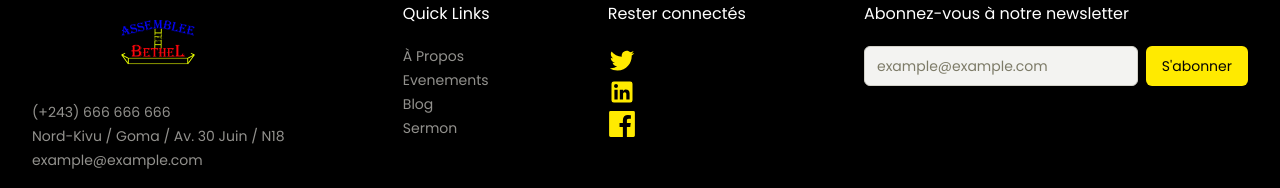
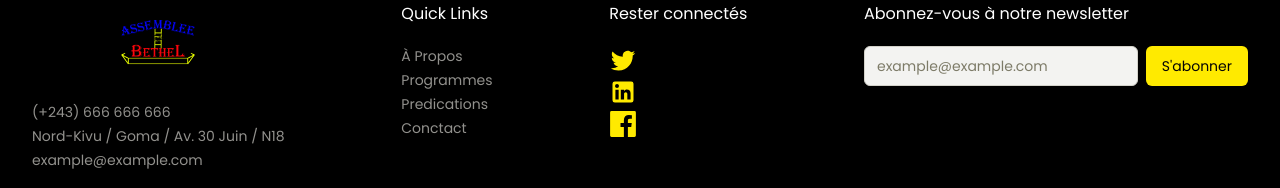
Before and after one commit to Dieumerci-M2/assemblee, a Next.js app: page /a_propos in a window 1280 px wide. Shown: the part 4775-4963 px from the top of the page. Built offline with nearby package versions, Linux system fonts and the light colour scheme; a web font is replaced by a local one.

Commit message:
refactor : add link to all home buttons

```diff
--- a/app/page.tsx
+++ b/app/page.tsx
@@ -6,6 +6,7 @@ import AboutUsCard from "@/components/homepage/qui_sommes_nous/card";
 import { Button } from "@/components/ui/button";
 import { homePageContent } from "@/data/homePage";
 import Image from "next/image";
+import Link from "next/link";
 
 export default function Home() {
   const {
@@ -55,13 +56,14 @@ export default function Home() {
                     className={`w-64 ${
                       index == 1 && " relative top-20 w-72 h-80"
                     } overflow-hidden relative rounded-2xl h-72`}
-                  >
-                    <Image
+                  ><Link href="/predications">
+                      <Image
                       fill
                       style={{ objectFit: "cover" }}
                       alt="serviteur"
                       src={item.img}
                     />
+                  </Link>
                   </div>
                 ))}
               </div>
--- a/components/homepage/heroSection.tsx
+++ b/components/homepage/heroSection.tsx
@@ -3,6 +3,7 @@ import Image from "next/image";
 import { homePageContent } from "@/data/homePage";
 import { Button } from "../ui/button";
 import {Diplomata_SC} from "next/font/google"
+import Link from 'next/link'
 
 const diploma = Diplomata_SC({
     subsets :['latin'],
@@ -25,7 +26,7 @@ function HeroSection() {
         />
         <div className=" absolute w-full h-full flex items-center justify-center gap-8 flex-col">
           <h3 className={  ` ${diploma.className} text-white text-3xl font-bold uppercase`}>{homePageContent.heroSection.text}</h3>
-          <Button size="lg" className="">{homePageContent.heroSection.buttonText}</Button>
+          <Button size="lg" className=""><Link href="/a_propos">{homePageContent.heroSection.buttonText}</Link></Button>
         </div>
       </div>
     </div>
--- a/components/homepage/qui_sommes_nous/card.tsx
+++ b/components/homepage/qui_sommes_nous/card.tsx
@@ -1,6 +1,6 @@
 import React, { ReactNode } from "react";
-import { homePageContent } from "@/data/homePage";
 import { Button } from "@/components/ui/button";
+import Link from "next/link";
 
 interface IProps {
   icon: ReactNode;
@@ -19,7 +19,11 @@ function AboutUsCard(props: IProps) {
         <h4 className=" font-semibold text-2xl">{props.title}</h4>
         <p className=" text-sm">{props.description}</p>
       </div>
-      <Button variant="secondary">{props.buttonText}</Button>
+      <div className="w-[100%]">
+        <Link href="/a_propos">
+          <Button variant="secondary" className="w-full">{props.buttonText}</Button>
+        </Link>
+      </div>
     </div>
   );
 }
--- a/data/homePage.tsx
+++ b/data/homePage.tsx
@@ -30,7 +30,7 @@ import {
 export const homePageContent = {
   heroSection: {
     coverImage: heroImage,
-    text: "association assemblee bethél",
+    text: "association assemblée bethél",
     buttonText: "En savoir plus sur nous",
   },
   aboutUsSection: {
--- a/data/quickLinks.ts
+++ b/data/quickLinks.ts
@@ -5,19 +5,19 @@ export const quickLinks =
     items :  [
         {
             label : 'à propos',
-            link : '#',
+            link : '/a_propos',
         },
         {
-            label : 'evenements',
-            link : '#',
+            label : 'programmes',
+            link : '/programmes',
         },
         {
-            label : 'blog',
-            link : '#',
+            label : 'predications',
+            link : '/predications',
         },
         {
-            label : 'sermon',
-            link : '#',
+            label : 'conctact',
+            link : '/contact',
         }
     ]
 
```
